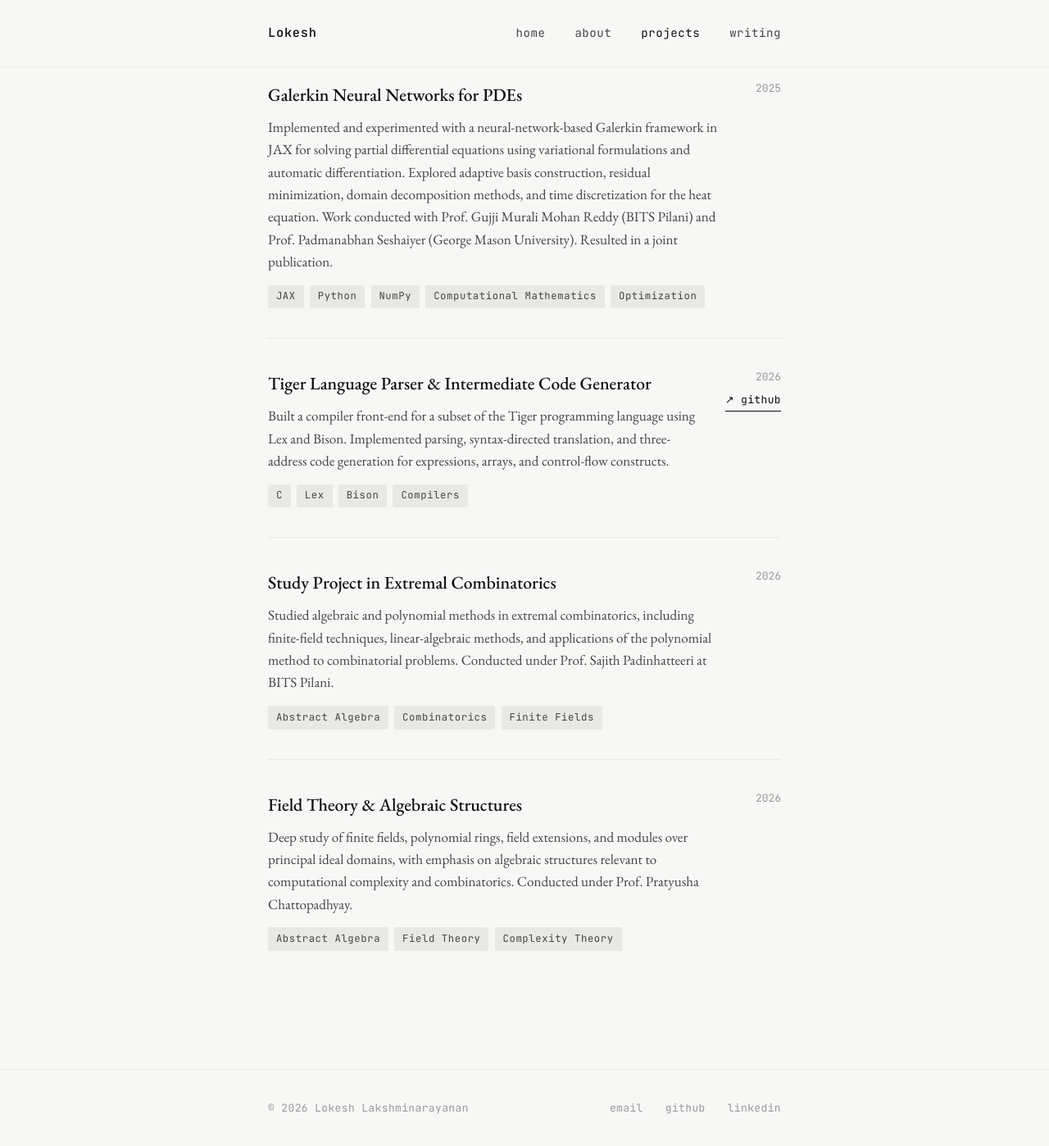
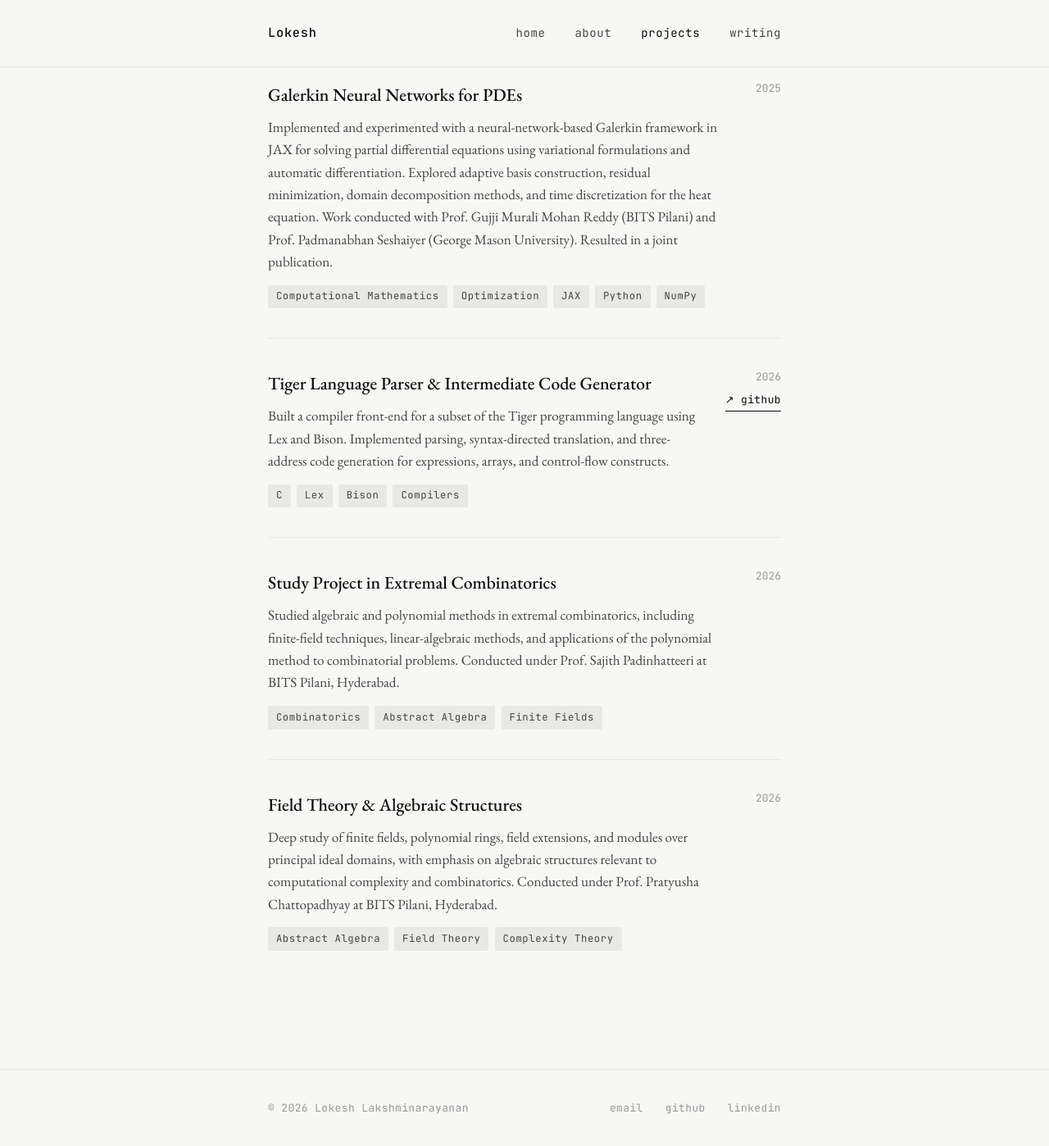
Before and after one commit to Lokesh-bitshyd22/Lokesh-bitshyd22.github.io, a Jekyll site: the page built from projects.md, in a window 1280 px wide and 1400 px high, scrolled down 253 px. Shown: the whole window at 82% size. Built offline with Jekyll 4.4.1, drawn with Linux system fonts in a browser that asks for light colours.

Commit message:
Update projects.md

```diff
--- a/projects.md
+++ b/projects.md
@@ -22,11 +22,11 @@ permalink: /projects/
         Prof. Padmanabhan Seshaiyer (George Mason University). Resulted in a joint publication.
       </p>
       <div class="project-tags">
+        <span class="tag">Computational Mathematics</span>
+        <span class="tag">Optimization</span>
         <span class="tag">JAX</span>
         <span class="tag">Python</span>
         <span class="tag">NumPy</span>
-        <span class="tag">Computational Mathematics</span>
-        <span class="tag">Optimization</span>
       </div>
     </div>
     <div class="project-meta">
@@ -61,11 +61,11 @@ permalink: /projects/
       <p>
         Studied algebraic and polynomial methods in extremal combinatorics, including
         finite-field techniques, linear-algebraic methods, and applications of the polynomial
-        method to combinatorial problems. Conducted under Prof. Sajith Padinhatteeri at BITS Pilani.
+        method to combinatorial problems. Conducted under Prof. Sajith Padinhatteeri at BITS Pilani, Hyderabad.
       </p>
       <div class="project-tags">
+        <span class="tag">Combinatorics</span>
         <span class="tag">Abstract Algebra</span>
-        <span class="tag">Combinatorics</span>
         <span class="tag">Finite Fields</span>
       </div>
     </div>
@@ -80,7 +80,7 @@ permalink: /projects/
       <p>
         Deep study of finite fields, polynomial rings, field extensions, and modules over
         principal ideal domains, with emphasis on algebraic structures relevant to
-        computational complexity and combinatorics. Conducted under Prof. Pratyusha Chattopadhyay.
+        computational complexity and combinatorics. Conducted under Prof. Pratyusha Chattopadhyay at BITS Pilani, Hyderabad.
       </p>
       <div class="project-tags">
         <span class="tag">Abstract Algebra</span>
```
